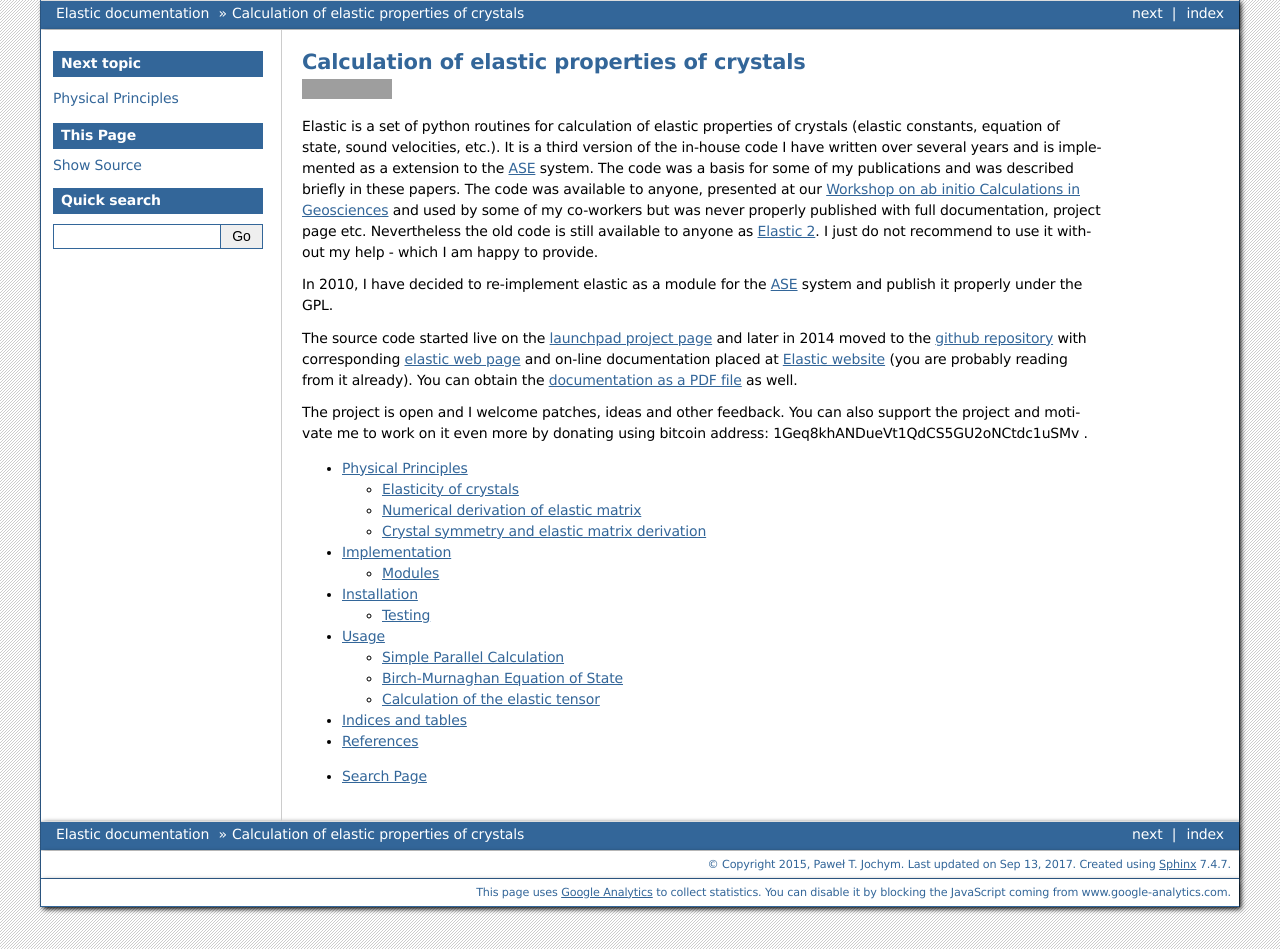
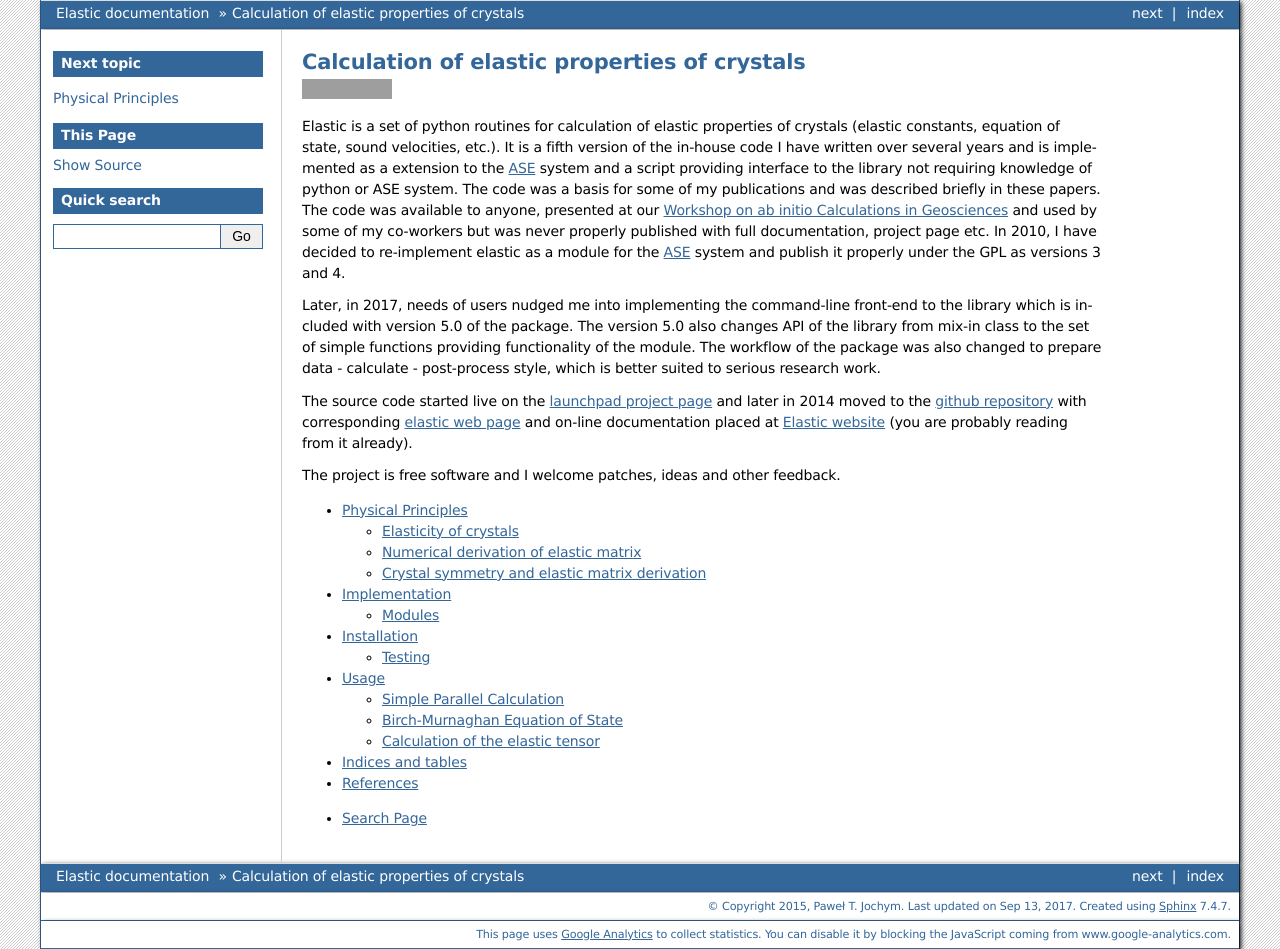
Before and after one commit to jochym/Elastic, a Sphinx documentation site: the page built from docs/source/index.rst, in a window 1280 px wide. Built offline with Sphinx 7.4.7, drawn with Linux system fonts in a browser that asks for light colours; comment, search, counter and statistics services are not loaded; grey boxes are pictures that could not be loaded.

Commit message:
Update intro

```diff
--- a/docs/source/index.rst
+++ b/docs/source/index.rst
@@ -11,34 +11,33 @@ Calculation of elastic properties of crystals
 
 Elastic is a set of python routines for calculation of elastic properties of
 crystals (elastic constants, equation of state, sound velocities, etc.).
-It is a third version of the in-house code I have
+It is a fifth version of the in-house code I have
 written over several years and is implemented as a extension to the
-`ASE <https://wiki.fysik.dtu.dk/ase/>`_ system.
+`ASE <https://wiki.fysik.dtu.dk/ase/>`_ system and a script providing
+interface to the library not requiring knowledge of python or ASE system.
 The code was a basis for some of my publications and was
 described briefly in these papers. The code was available to anyone, presented
 at our `Workshop on ab initio Calculations in Geosciences <http://wolf.ifj.edu.pl/workshop/work2008/>`_
 and used by some of my co-workers but was never properly published with
-full documentation, project page etc. Nevertheless the old code is still available
-to anyone as `Elastic 2 <http://wolf.ifj.edu.pl/~jochym/elastic2/elastic2.tgz>`_.
-I just do not recommend to use it without my help - which I am happy to provide.
+full documentation, project page etc. In 2010, I have decided to re-implement
+elastic as a module for the `ASE <https://wiki.fysik.dtu.dk/ase/>`_ system
+and publish it properly under the GPL as versions 3 and 4.
 
-In 2010, I have decided to re-implement elastic as a module for the
-`ASE <https://wiki.fysik.dtu.dk/ase/>`_ system and publish it properly under
-the GPL.
+Later, in 2017, needs of users nudged me into implementing the command-line
+front-end to the library which is included with version 5.0 of the package.
+The version 5.0 also changes API of the library from mix-in class to the set
+of simple functions providing functionality of the module. The workflow of the
+package was also changed to prepare data - calculate - post-process style,
+which is better suited to serious research work.
 
 The source code started live on the
 `launchpad project page <https://launchpad.net/elastic>`_ and later in 2014
 moved to the `github repository <https://github.com/jochym/Elastic>`_ with
 corresponding `elastic web page <https://jochym.github.io/Elastic/>`_ and
 on-line documentation placed at `Elastic website <http://wolf.ifj.edu.pl/elastic/>`_
-(you are probably reading from it already). You can obtain the `documentation as a
-PDF file <http://wolf.ifj.edu.pl/~jochym/Elastic.pdf>`_ as well.
+(you are probably reading from it already).
 
-The project is open and I welcome patches, ideas and other feedback.
-You can also support the project and motivate me to work on it even more
-by donating using bitcoin address: 1Geq8khANDueVt1QdCS5GU2oNCtdc1uSMv .
-
-
+The project is free software and I welcome patches, ideas and other feedback.
 
 
 .. toctree::
```
